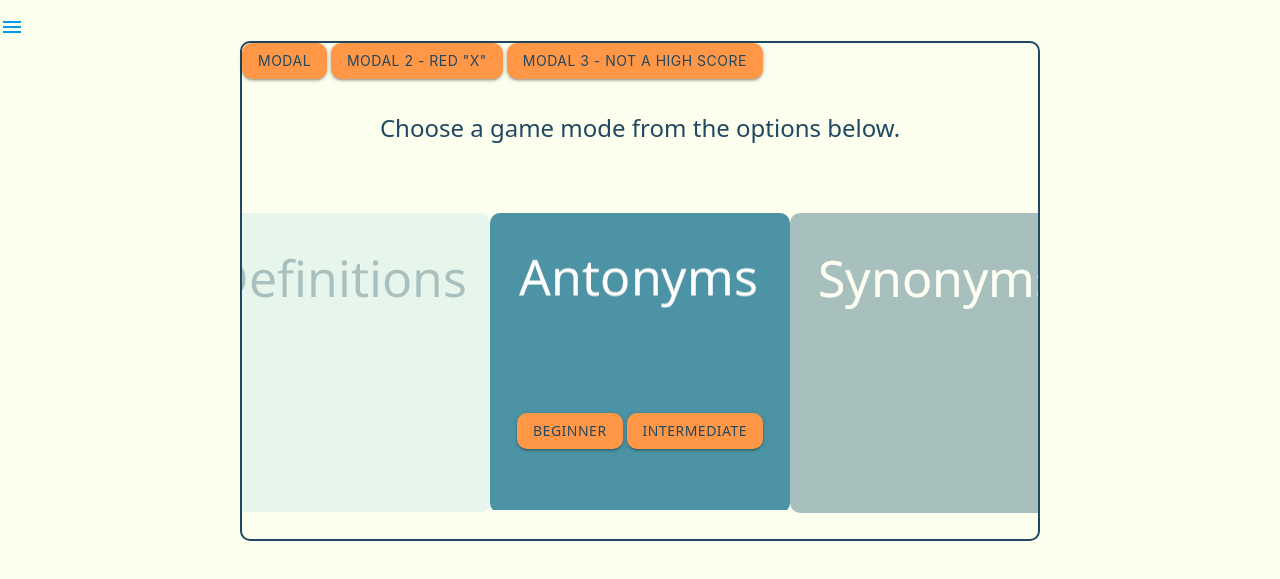
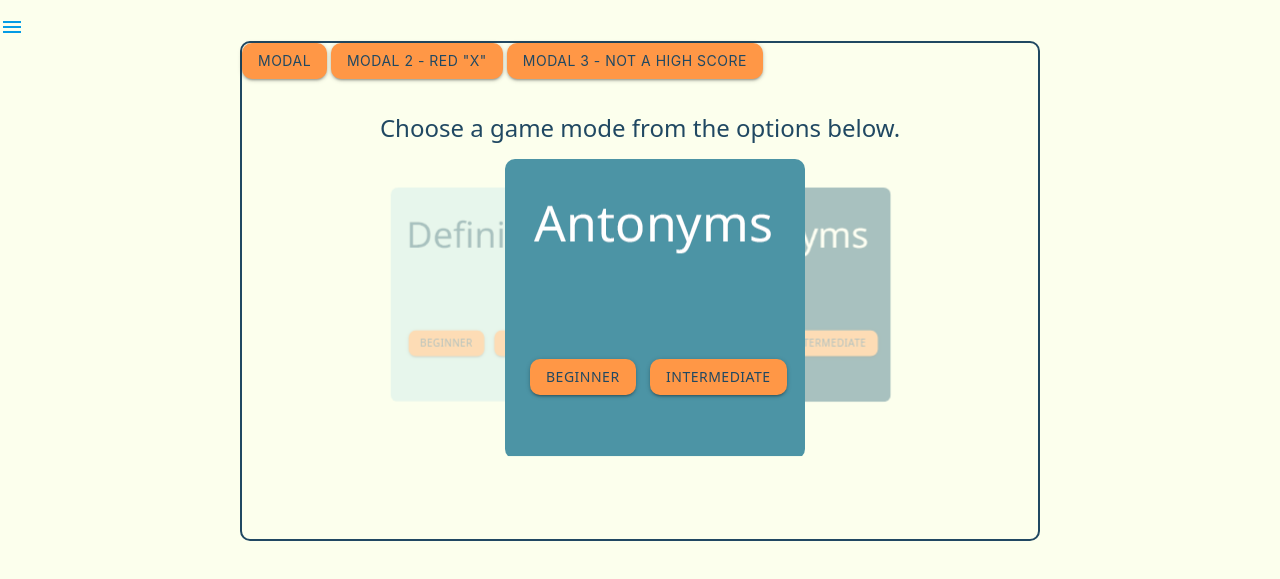
Before and after one commit to swissfink/Awesome, a plain HTML site: page index.html in a window 1280 px wide. Shown: the part 121-700 px from the top of the page. Drawn offline with nearby package versions, Linux system fonts and the light colour scheme; no server answers.

Commit message:
3/12 Revisions

```diff
--- a/assets/css/style.css
+++ b/assets/css/style.css
@@ -73,31 +73,39 @@ body{
     background-color: #c8e3e8;
 }
 
-.carousel-fixed-item {
-    margin-top: 25px;
+.carousel {
+    margin-top: 30px;
+    position: absolute;
+    top: 150px;
+    right: 35px;
 }
-.carousel-item {
-    border-radius: 10px;
-}
+
 
 #pic1,
 #pic2,
 #pic3 {
     width: 300px;
     height: 300px;
+    border-radius: 10px;
 }
 
-#difficult-buttons {
+.beg-button {
     position: absolute;
-    top: 250px;
-    left: 275px;
+    top: 200px;
+    left: 25px;
+
 }
 
-#intructions {
+.int-button {
     position: absolute;
-    top: 250px;
-    left: 275px;
+    top: 200px;
+    left: 145px;
 }
+
+.close-button {
+    margin-top: 05px;
+}
+
 
 .tap-target-wave {
     display: none;
--- a/assets/javascript/logic.js
+++ b/assets/javascript/logic.js
@@ -150,7 +150,7 @@ $(document).ready(function () {
 
 
 
-// Richard's Stuff
+// Stuff Richard Added
 
 
 // Modal Box Displaying red "x" for incorrect answers
--- a/index.html
+++ b/index.html
@@ -20,8 +20,6 @@
 
   <!-- <link rel="stylesheet" href="https://maxcdn.bootstrapcdn.com/bootstrap/4.0.0/css/bootstrap.min.css"> -->
   <link rel="stylesheet" type="text/css" href="assets/css/style.css">
-
-
 
 </head>
 
@@ -110,11 +108,30 @@
 
     </div> -->
 
-    <button data-target="modal1" class="btn modal-trigger modal-close" id="modalTest">Modal</button>
+    <!-- Modal Box Buttons -->
 
-    <button data-target="modal2" class="btn modal-trigger modal-close" id="modalRedX">Modal 2 - Red "X"</button>
+      <button data-target="modal1" class="btn modal-trigger modal-close" id="modalTest">Modal</button>
 
-    <button data-target="modal3" class="btn modal-trigger modal-close" id="modalNotHighScore">Modal 3 - Not A High Score</button>
+      <button data-target="modal2" class="btn modal-trigger modal-close" id="modalRedX">Modal 2 - Red "X"</button>
+
+      <button data-target="modal3" class="btn modal-trigger modal-close" id="modalNotHighScore">Modal 3 - Not A High Score</button>
+
+    <!-- Modal Divs -->
+
+    <!-- This modal box is for the giphy that displays when a plays chooses the correct word -->
+    <div id="modal1" class="modal modal-fixed-footer">
+        <div class="modal-content" id="gameReward"></div>
+    </div>
+
+    <!-- This modal box is for the red "x" that displays when a plays chooses the wrong word -->
+    <div id="modal2" class="modal modal-fixed-footer">
+        <div class="modal-content" id="notCorrect"></div>
+    </div>
+
+    <!-- This modal box is for the red input field that displays when a plays achieves a high score -->
+    <div id="modal3" class="modal modal-fixed-footer">
+        <div class="modal-content" id="notHighScore"></div>
+    </div>
 
     <!-- <div>
       <h2 id="welcome">Welcome! </h2>
@@ -125,18 +142,29 @@
       <h2 id="modeInstructions">Choose a game mode from the options below.</h2>
 
       <!-- Game Mode Images and Difficulty Buttons-->
+      <!-- <div class="carousel-fixed-item center"></div> -->
 
       <div class="carousel" id="gameMode">
-        <div class="carousel-fixed-item center">
-          <img class="carousel-item antMode" src="assets/images/Antonyms.png" onclick="$('.tap-target').tapTarget('open')" id="pic1">
-          <img class="carousel-item synMode" src="assets/images/Synonyms.png" onclick="$('.tap-target').tapTarget('open')" id="pic2">
-          <img class="carousel-item defMode" src="assets/images/Definitions.png" onclick="$('.tap-target').tapTarget('open')" id="pic3">
-          <div id="difficult-buttons">
-            <a class="waves-effect waves-light btn" id="Beginner">Beginner</a>
-            <a class="waves-effect waves-light btn" id="Intermediate">Intermediate</a>
-          </div>
+
+        <div class="carousel-item antMode">
+          <img src="assets/images/Antonyms.png" onclick="$('.tap-target').tapTarget('open')" id="pic1">
+          <a class="waves-effect waves-light btn beg-button" id="Beginner">Beginner</a>
+          <a class="waves-effect waves-light btn int-button" id="Intermediate">Intermediate</a>
         </div>
-      </div>
+
+        <div class="carousel-item synMode">
+          <img src="assets/images/Synonyms.png" onclick="$('.tap-target').tapTarget('open')" id="pic2">
+          <a class="waves-effect waves-light btn beg-button" id="Beginner">Beginner</a>
+          <a class="waves-effect waves-light btn int-button" id="Intermediate">Intermediate</a>
+        </div>
+
+        <div class="carousel-item defMode">
+          <img src="assets/images/Definitions.png" onclick="$('.tap-target').tapTarget('open')" id="pic3">
+          <a class="waves-effect waves-light btn beg-button" id="Beginner">Beginner</a>
+          <a class="waves-effect waves-light btn int-button" id="Intermediate">Intermediate</a>
+        </div>
+
+      </div> <!-- End of carousel items -->
 
       <!-- Instructions Pop-up -->
 
@@ -174,36 +202,17 @@
 
             <br>
 
-            <a class="waves-effect waves-light btn" onclick="$('.tap-target').tapTarget('close')">Close Instuctions</a>
+            <a class="waves-effect waves-light btn close-button" onclick="$('.tap-target').tapTarget('close')">Close Instuctions</a>
 
-          </div> <!-- end tap-target-content section -->
+          </div> <!-- end of tap-target-content section -->
 
-        </div> <!-- end tap-target section -->
+        </div> <!-- end of tap-target section -->
 
-      </div> <!-- end instructions section -->
+      </div> <!-- end of instructions Pop-up section -->
 
-    </div> <!-- end Game Mode section -->
+    </div> <!-- end of Game Mode Carousel section -->
 
-  </div> <!-- end Game window section -->
-
-
-  <!-- Modal Boxes -->
-
-  <!-- This modal box is for the giphy that displays when a plays chooses the correct word -->
-  <div id="modal1" class="modal modal-fixed-footer">
-    <div class="modal-content" id="gameReward"></div>
-  </div>
-
-
-  <!-- This modal box is for the red "x" that displays when a plays chooses the wrong word -->
-  <div id="modal2" class="modal modal-fixed-footer">
-      <div class="modal-content" id="notCorrect"></div>
-  </div>
-
-  <!-- This modal box is for the red input field that displays when a plays achieves a high score -->
-  <div id="modal3" class="modal modal-fixed-footer">
-      <div class="modal-content" id="notHighScore"></div>
-  </div>
+  </div> <!-- end of Game window section -->
 
 
   <!-- jQuery link -->
```
